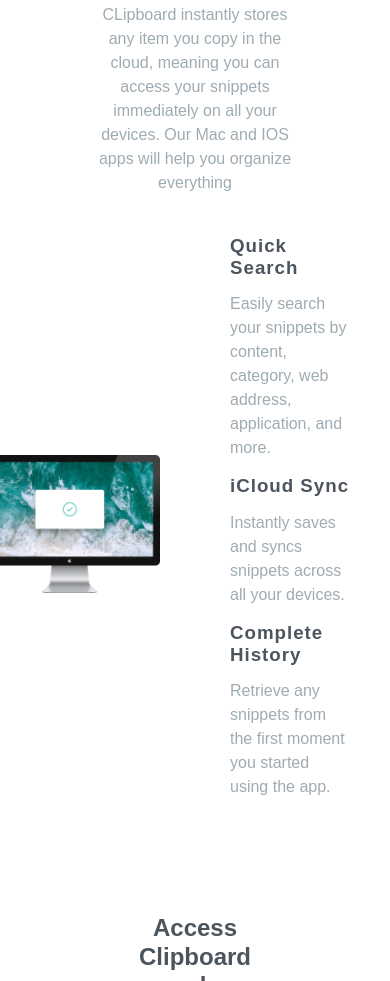
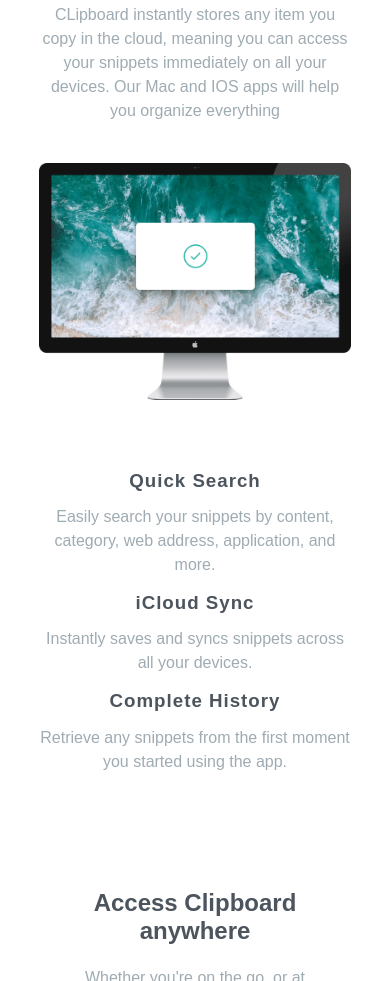
Before and after one commit to KingBogo303/clipboard-landing-page, a plain HTML site: page index.html in a window 390 px wide. Shown: the part 1019-2000 px from the top of the page. Drawn offline with Linux system fonts and the light colour scheme; a web font is replaced by a local one.

Commit message:
added queries for header and grid with image section

```diff
--- a/index.css
+++ b/index.css
@@ -34,7 +34,7 @@ h3 {
 header {
   text-align: center;
   height: 100vh;
-  padding: 100px 25%;
+  padding: 100px 10%;
   background: url(./images/bg-header-desktop.png);
   background-size: cover;
   background-repeat: no-repeat;
@@ -164,11 +164,42 @@ h3 {
 
 /* media queries */
 @media (max-width: 830px) {
+  /* text-section */
+  .text-section {
+    padding-inline: 10%;
+  }
+
+  /* grid with rel img */
+  .grid-w-img {
+    grid-template-columns: 1fr;
+    text-align: center;
+    width: 80%;
+    margin-inline: auto;
+  }
+  .grid-w-img img {
+    position: relative;
+    left: 0%;
+    width: 100%;
+  }
+
+  /* brands */
   .brands img {
     height: 20px;
   }
 }
 @media (max-width: 512px) {
+  /* header btn-container */
+  .btn-container {
+    flex-direction: column;
+  }
+
+  /* grid with image */
+  .grid-w-img {
+    width: 100%;
+    /* margin-inline: auto; */
+  }
+
+  /* brands */
   .brands img {
     height: 10px;
   }
```
